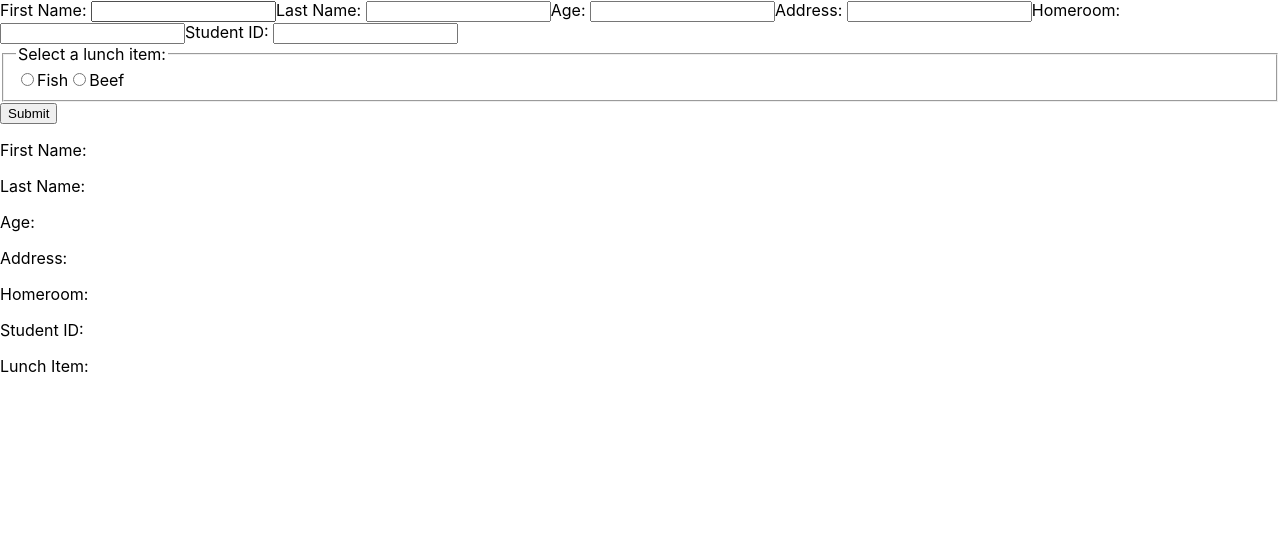
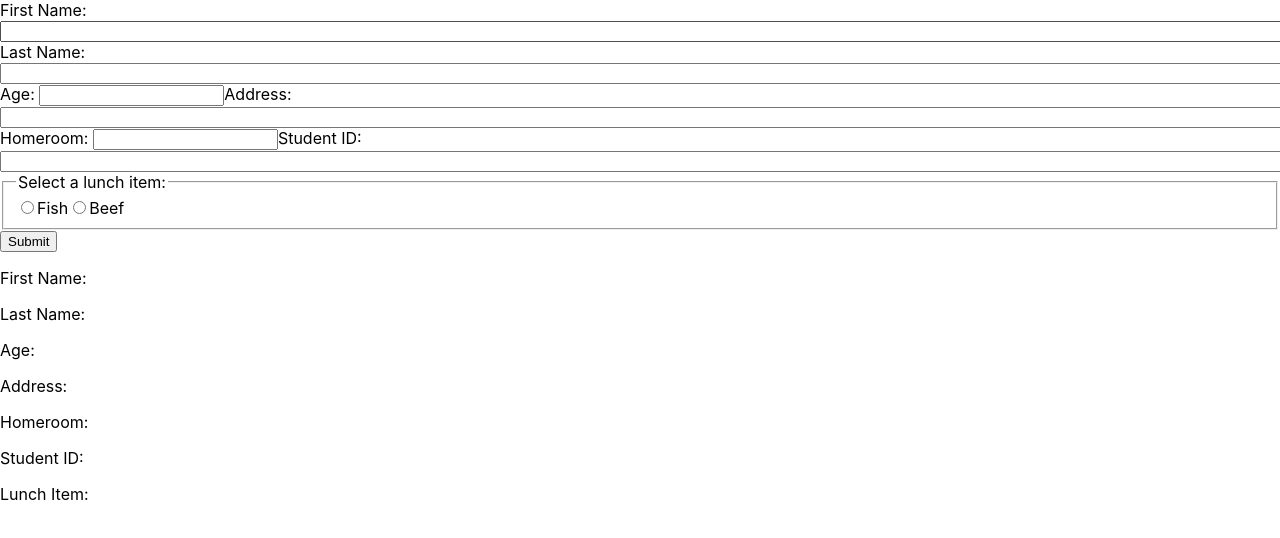
Before and after one commit to travisjupp/react-form-student, a React (Create React App) app: page / in a window 1280 px wide. Shown: the top 538 px of the page. Built offline with nearby package versions, Linux system fonts and the light colour scheme.

Commit message:
start styles

```diff
--- a/src/StudentForm.js
+++ b/src/StudentForm.js
@@ -1,4 +1,5 @@
 import React, { useState } from "react";
+import styles from "./StudentForm.module.css";
 
 function StudentForm() {
   const [data, setData] = useState({
--- /dev/null
+++ b/src/StudentForm.module.css
@@ -0,0 +1,3 @@
+input[type=text] {
+    width: 100%;
+}
```
Also changed, not shown: 1 other file (tests, documents, lock files or other folders).
